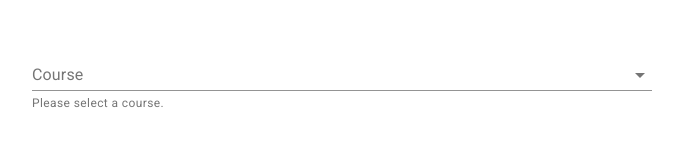
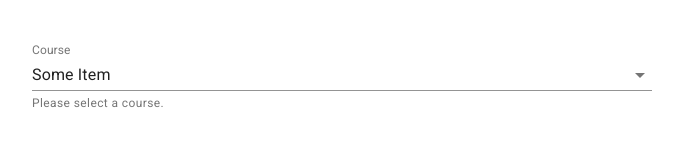
Before and after one commit to j-choi1/CPPShare, a React (Create React App) app: page / in a window 1280 px wide. Shown: the part 183-332 px from the top of the page, without its empty margins (298-981 px from the left). Built offline with nearby package versions, Linux system fonts and the light colour scheme.

Commit message:
Changed to native select

```diff
--- a/src/components/Header.tsx
+++ b/src/components/Header.tsx
@@ -30,7 +30,7 @@ const Header: React.FC = () => {
                                         className={classes.logo}
                                         alt="logo"
                                     />
-                                </Link >
+                                </Link>
                             </Grid>
 
                             <Grid item xs={6}>
--- a/src/pages/Home.tsx
+++ b/src/pages/Home.tsx
@@ -1,5 +1,14 @@
 import React, { Fragment } from 'react';
-import { Card, Grid, makeStyles, FormControl, InputLabel, Select, MenuItem, FormHelperText, CardContent } from '@material-ui/core';
+import {
+    Card,
+    Grid,
+    makeStyles,
+    FormControl,
+    InputLabel,
+    NativeSelect,
+    FormHelperText,
+    CardContent
+} from '@material-ui/core';
 
 const useStyles = makeStyles(theme => ({
     grid: {
@@ -20,39 +29,53 @@ const Home: React.FC = () => {
 
     const [course, setCourse] = React.useState('');
 
-    const handleChange = (event: React.ChangeEvent<{ value: any }>) => {
+    const handleChange = (event: React.ChangeEvent<HTMLSelectElement>) => {
         setCourse(event.target.value);
     };
 
     return (
         <Fragment>
-            <Grid container spacing={3} className={classes.grid} justify="center">
+            <Grid
+                container
+                spacing={3}
+                className={classes.grid}
+                justify="center"
+            >
                 <Grid item xs={12} sm={6} className={classes.gridItem}>
                     <FormControl fullWidth>
                         <InputLabel id="course-label">Course</InputLabel>
-                        <Select
-                            labelId="course-label"
-                            id="course"
-                            value={course}
-                            onChange={handleChange}
-                        >
-                            <MenuItem value={'Some Item'}>Some Items</MenuItem>
-                        </Select>
+                        <NativeSelect value={course} onChange={handleChange}>
+                            <option value={'Some Item'}>Some Item</option>
+                            <option value={'Some Item'}>Some Item</option>
+                            <option value={'Some Item'}>Some Item</option>
+                            <option value={'Some Item'}>Some Item</option>
+                            <option value={'Some Item'}>Some Item</option>
+                            <option value={'Some Item'}>Some Item</option>
+                            <option value={'Some Item'}>Some Item</option>
+                            <option value={'Some Item'}>Some Item</option>
+                        </NativeSelect>
                         <FormHelperText>Please select a course.</FormHelperText>
                     </FormControl>
                 </Grid>
             </Grid>
 
-            <Grid container spacing={3} className={classes.grid} justify="center">
+            <Grid
+                container
+                spacing={3}
+                className={classes.grid}
+                justify="center"
+            >
                 <Grid item xs={12} sm={6} className={classes.gridItem}>
-                    <Card variant="outlined" >
+                    <Card variant="outlined">
                         <CardContent>
-                            <p><strong>Date Submitted:</strong> test</p>
+                            <p>
+                                <strong>Date Submitted:</strong> test
+                            </p>
                         </CardContent>
                     </Card>
                 </Grid>
             </Grid>
-        </Fragment >
+        </Fragment>
     );
 };
 
```
